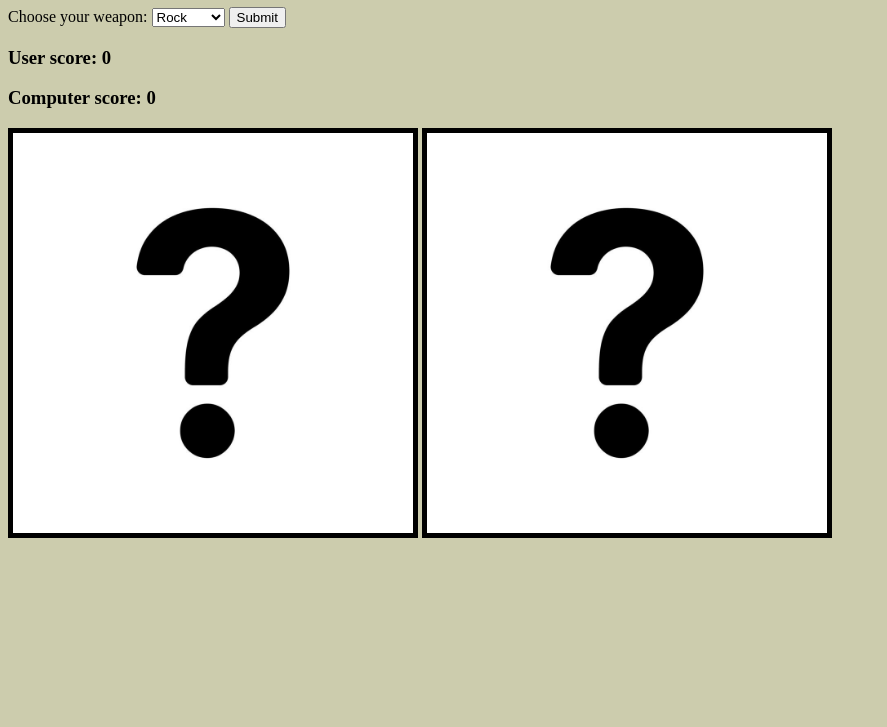
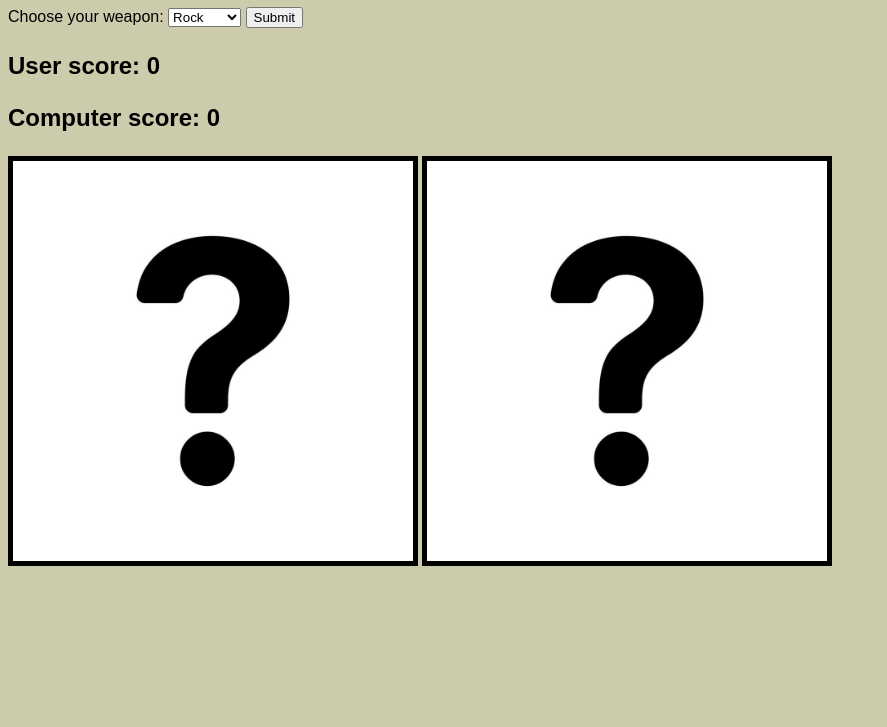
Before and after one commit to nickdubber/rockpaperscissors, a plain HTML site: page index.html in a window 1280 px wide. Shown: the part 73-800 px from the top of the page, without its empty margins (0-887 px from the left). Drawn offline with Linux system fonts and the light colour scheme.

Commit message:
font size mod

```diff
--- a/style.css
+++ b/style.css
@@ -6,9 +6,14 @@
 
 body{
     background-color: rgb(204, 204, 173);
+    font-family: Arial, Helvetica, sans-serif;
 }
 
 #playAg{
     margin: 20px;
     border: 3px solid black;
 }
+
+h3{
+    font-size: x-large
+}
```
